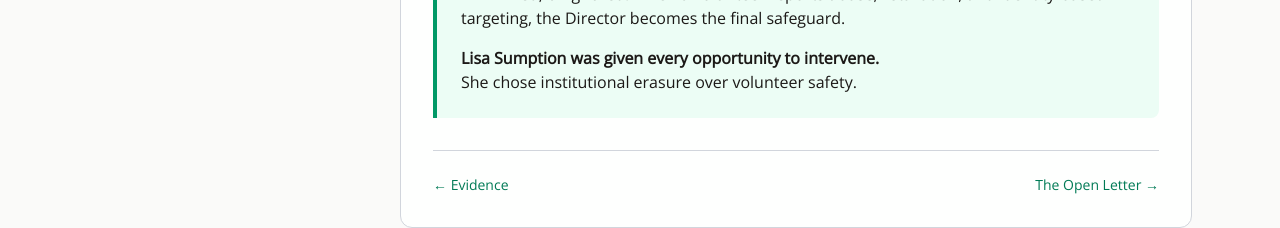
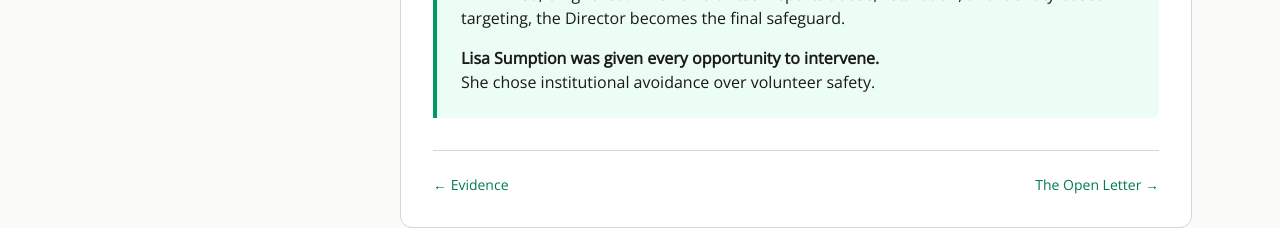
Before and after one commit to rswfire/rswfire.oprd, a Next.js app: page /lisa-sumption in a window 1280 px wide. Shown: the part 1039-1267 px from the top of the page. Built offline with nearby package versions, Linux system fonts and the light colour scheme.

Commit message:
Updated Precision of Language

```diff
--- a/app/(archive)/lisa-sumption/page.tsx
+++ b/app/(archive)/lisa-sumption/page.tsx
@@ -75,7 +75,7 @@ export default function LisaSumptionIndexPage() {
                 <div className="mt-4 font-semibold">
                     Lisa Sumption was given every opportunity to intervene.
                 </div>
-                <div>She chose institutional erasure over volunteer safety.</div>
+                <div>She chose institutional avoidance over volunteer safety.</div>
             </div>
 
         </SectionPage>
```
